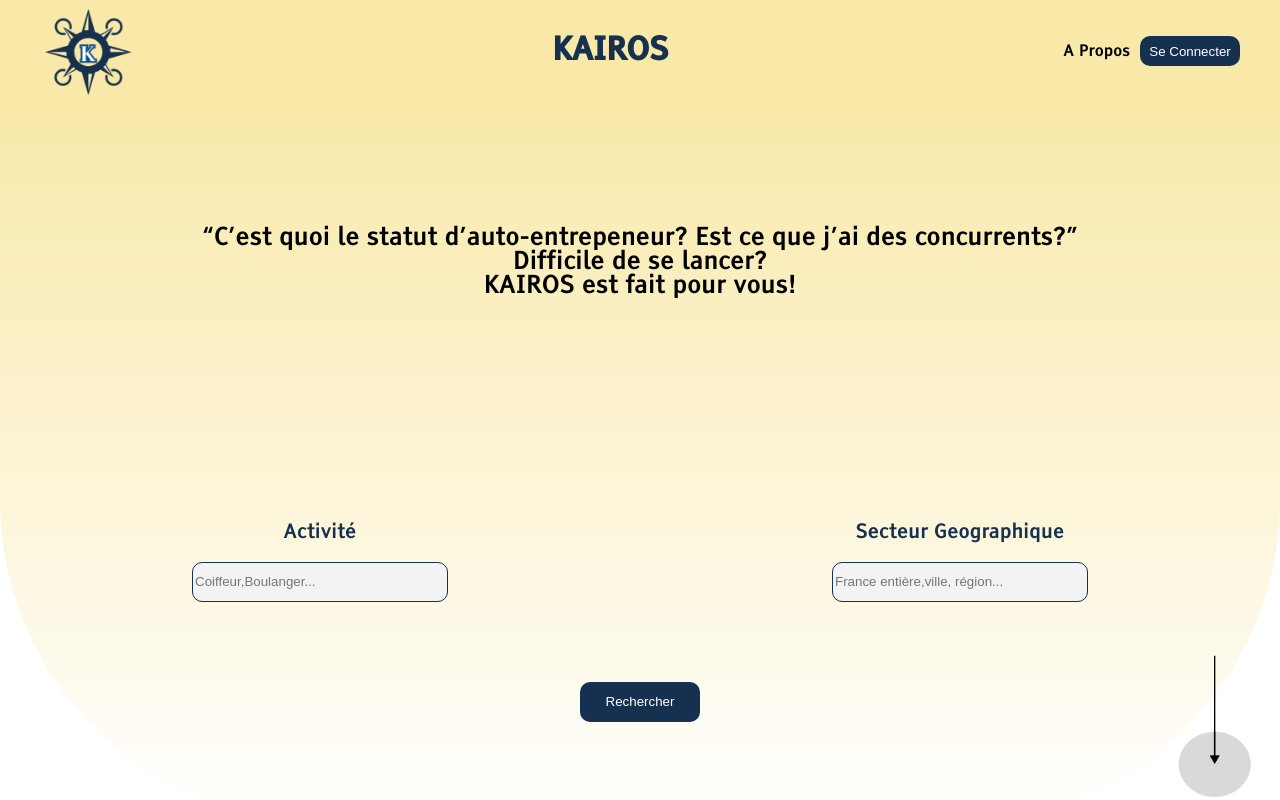
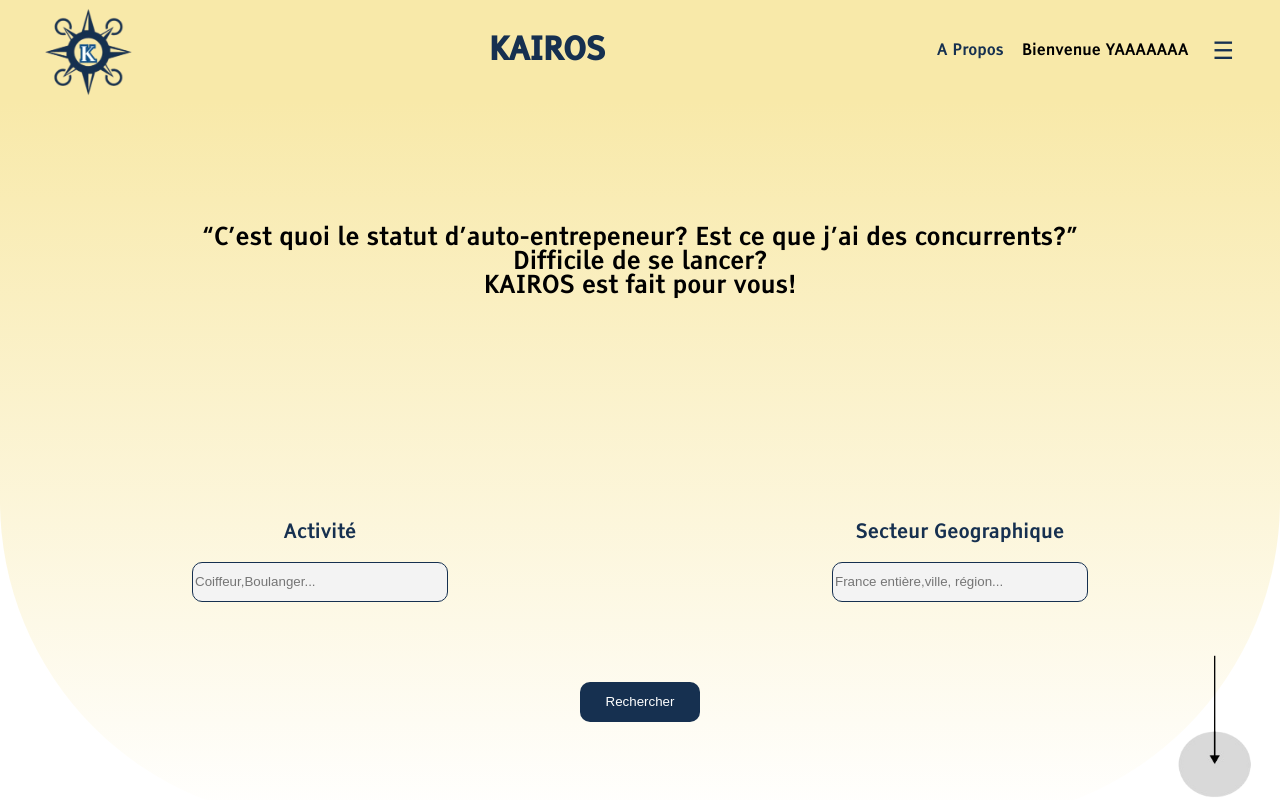
Before and after one commit to RamyDj/Kairos-frontend, a Next.js app: page / in a window 1280 px wide. Shown: the top 800 px of the page. Built offline with nearby package versions, Linux system fonts and the light colour scheme.

Commit message:
menu burger

```diff
--- /dev/null
+++ b/components/Burger.js
@@ -0,0 +1,27 @@
+import React, { useState } from 'react';
+import styles from '../styles/BurgerMenu.module.css';
+
+function Burger(){
+    const [open, setOpen] = useState(false);
+
+    const toggleMenu = () => {
+        setOpen(!open);
+    }
+
+    return (
+        <div className={styles.burgerMenu}>
+            <button className={styles.burgerButton} onClick={toggleMenu}>
+                ☰
+            </button>
+            {open && (
+                <div className={styles.menu}>
+                    <a className={styles.menuItem} href='/'>Mon Espace</a>
+                    <a className={styles.menuItem} href='/'>Mes Informations</a>
+                    <a className={styles.menuItem} href='/'>Déconnexion</a>
+                </div>
+            )}
+        </div>
+    );
+}
+
+export default Burger;
--- a/components/Header.js
+++ b/components/Header.js
@@ -1,16 +1,39 @@
+import React from 'react';
 import styles from '../styles/Header.module.css';
+import Burger from './Burger';
 
 function Header() {
+
+    // let userSection;
+    // if (user && user.token) {
+    //     userSection = (
+    //         <div className={styles.buttonsContainer}>
+    //             <a className={styles.link} href='' id='AboutLink'>A Propos</a>
+    //             <p>Bienvenue {user.firstName}</p>
+    //             <BurgerMenu />
+    //         </div>
+    //     );
+    // } else {
+    //     userSection = (
+    //         <div className={styles.buttonsContainer}>
+    //             <a className={styles.link} href='' id='AboutLink'>A Propos</a>
+    //             <button className={styles.connection} id='connection'>Se Connecter</button>
+    //         </div>
+    //     );
+    // }
 
     return (
         <header className={styles.header}>
             <div className={styles.container}>
                 <img src='/logo-removebg-preview.png' id='logo' alt='Logo' />
                 <h1 id='title'>KAIROS</h1>
-                <div className={styles.buttonsConatiner}>
-                    <a className={styles.link} href='' id='AboutLink'>A Propos</a>
-                    <button className={styles.connection} id='connection' >Se Connecter</button>
+                {/* {userSection} */}
+                <div className={styles.buttonsContainer}>
+                           <a className={styles.link} href='' id='AboutLink'>A Propos</a>
+                            <p>Bienvenue YAAAAAAA</p>
+                <Burger/>
                 </div>
+
             </div>
         </header >
     );
--- /dev/null
+++ b/styles/BurgerMenu.module.css
@@ -0,0 +1,35 @@
+.burgerMenu {
+    position: relative;
+    display: inline-block;
+}
+
+.burgerButton {
+    background: none;
+    border: none;
+    font-size: 24px;
+    cursor: pointer;
+    color: #163050;
+}
+
+.menu {
+    position: absolute;
+    top: 100%;
+    right: 0;
+    background-color: #ffffff;
+    box-shadow: 0px 8px 16px rgba(0,0,0,0.2);
+    z-index: 1;
+    border-radius: 10px;
+}
+
+.menuItem {
+    display: block;
+    padding: 12px 16px;
+    text-decoration: none;
+    color: #163050;
+    border-bottom: 1px solid #ddd;
+}
+
+.menuItem:hover {
+    background-color: #dbdbdb;
+    color: #163050;
+}
--- a/styles/Header.module.css
+++ b/styles/Header.module.css
@@ -33,3 +33,17 @@
     color: inherit;
     text-decoration: none;
 }
+
+.buttonsContainer{
+    display: flex;
+    align-items: center;
+    justify-content: space-around;
+}
+
+.buttonsContainer p{
+    margin: 0 18px 0 18px;
+}
+
+.buttonsContainer a{
+    color: #163050;
+}
```
